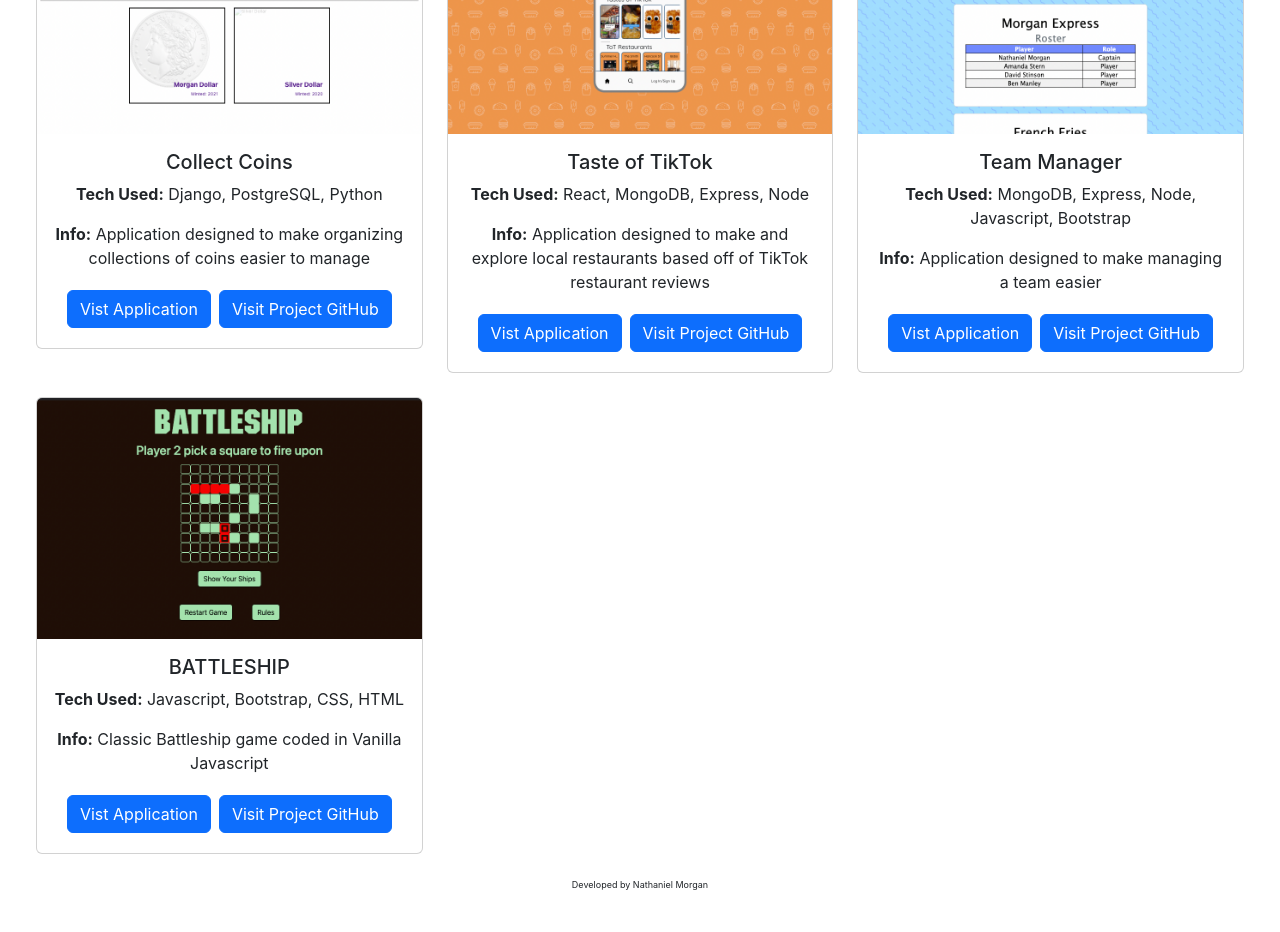
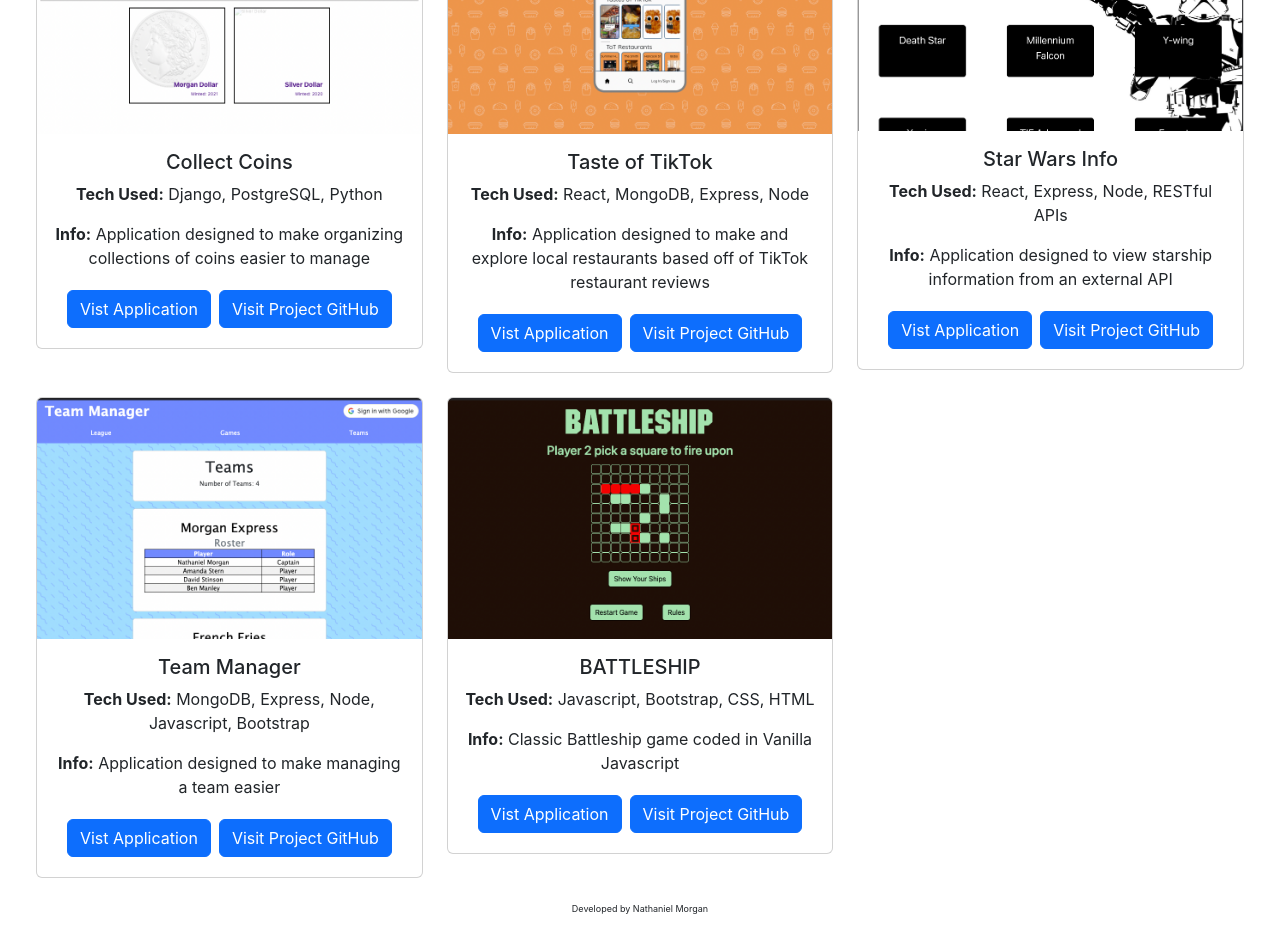
Before and after one commit to NateMorgan/portfolio, a React (Create React App) app: page /projects in a window 1280 px wide. Shown: the part 340-1272 px from the top of the page. Before the commit the page ends 1248 px from the top, so only its background shows below. Built offline with nearby package versions, Linux system fonts and the light colour scheme.

Commit message:
add star wars project

```diff
--- a/src/pages/Projects/Projects.jsx
+++ b/src/pages/Projects/Projects.jsx
@@ -2,7 +2,10 @@ import bs from './battleship-snap.png'
 import tm from './team-manager-snap.png'
 import tot from './tot-snap.png'
 import cc from './coin-collector-snap.png'
+import sw from './starwars-info.png'
 import wip from './wip.jpeg'
+
+// Images are 900 by 556 or 1800 by 1112
 
 const Projects = (props) => {
   return (
@@ -36,6 +39,18 @@ const Projects = (props) => {
         </div>
         <div className="col-sm-6">
           <div className="card">
+            <img src={sw} className="card-img-top" alt="..."/>
+            <div className="card-body">
+              <h5 className="card-title"> Star Wars Info </h5>
+              <p className="card-text"><b>Tech Used:</b> React, Express, Node, RESTful APIs</p>
+              <p className="card-text"><b>Info:</b> Application designed to view starship information from an external API</p>
+              <a href="https://starwars-into.netlify.app/" target="_blank" rel="noreferrer"> <p className='btn btn-primary m-1'> Vist Application</p></a>
+              <a href="https://github.com/NateMorgan/react-swapi" target="_blank" rel="noreferrer"><p className='btn btn-primary m-1'>Visit Project GitHub</p></a>
+            </div>
+          </div>
+        </div>
+        <div className="col-sm-6">
+          <div className="card">
           <img src={tm} className="card-img-top" alt="..."/>
             <div className="card-body">
               <h5 className="card-title">Team Manager</h5>
```
Also changed, not shown: src/pages/Projects/starwars-info.png (added).
